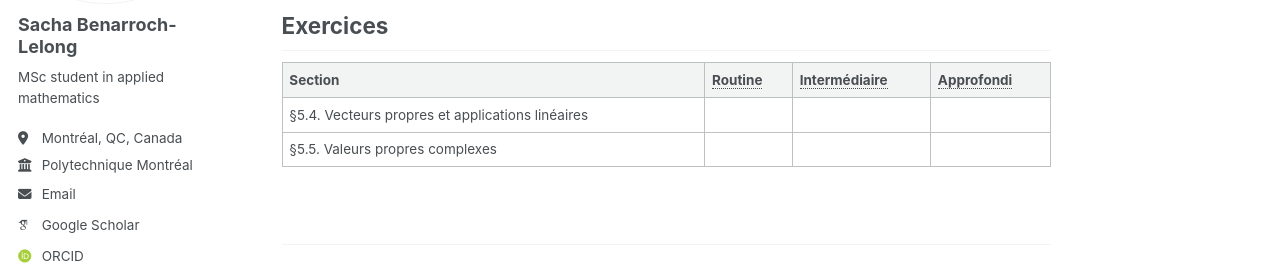
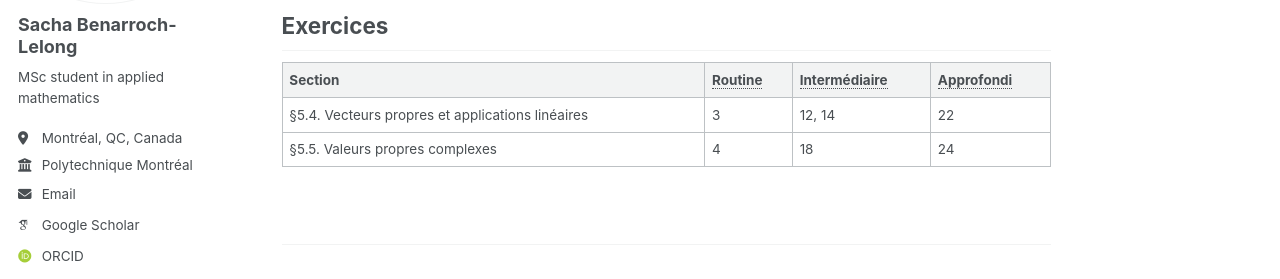
Before and after one commit to sblelong/sblelong.github.io, a Jekyll site: the page built from _teaching/mth1008/td8.md, in a window 1280 px wide and 936 px high. Shown: the part 236-515 px from the top of the window. Built offline with Jekyll 4.4.1, drawn with Linux system fonts in a browser that asks for light colours; some web fonts are replaced.

```diff
--- a/_teaching/mth1008/td8.md
+++ b/_teaching/mth1008/td8.md
@@ -7,8 +7,8 @@ permalink: /teaching/mth1008/td8
 
 | Section                                          | Routine | Intermédiaire | Approfondi |
 | ------------------------------------------------ | ------- | ------------- | ---------- |
-| §5.4. Vecteurs propres et applications linéaires |         |               |            |
-| §5.5. Valeurs propres complexes                  |         |               |            |
+| §5.4. Vecteurs propres et applications linéaires | 3       | 12, 14        | 22         |
+| §5.5. Valeurs propres complexes                  | 4       | 18            | 24         |
 
 
 *[Routine]: Exercices de base pour éveiller les premiers réflexes.
```
Also changed, not shown: _teaching/mth1008.md (+9 -9 lines).
